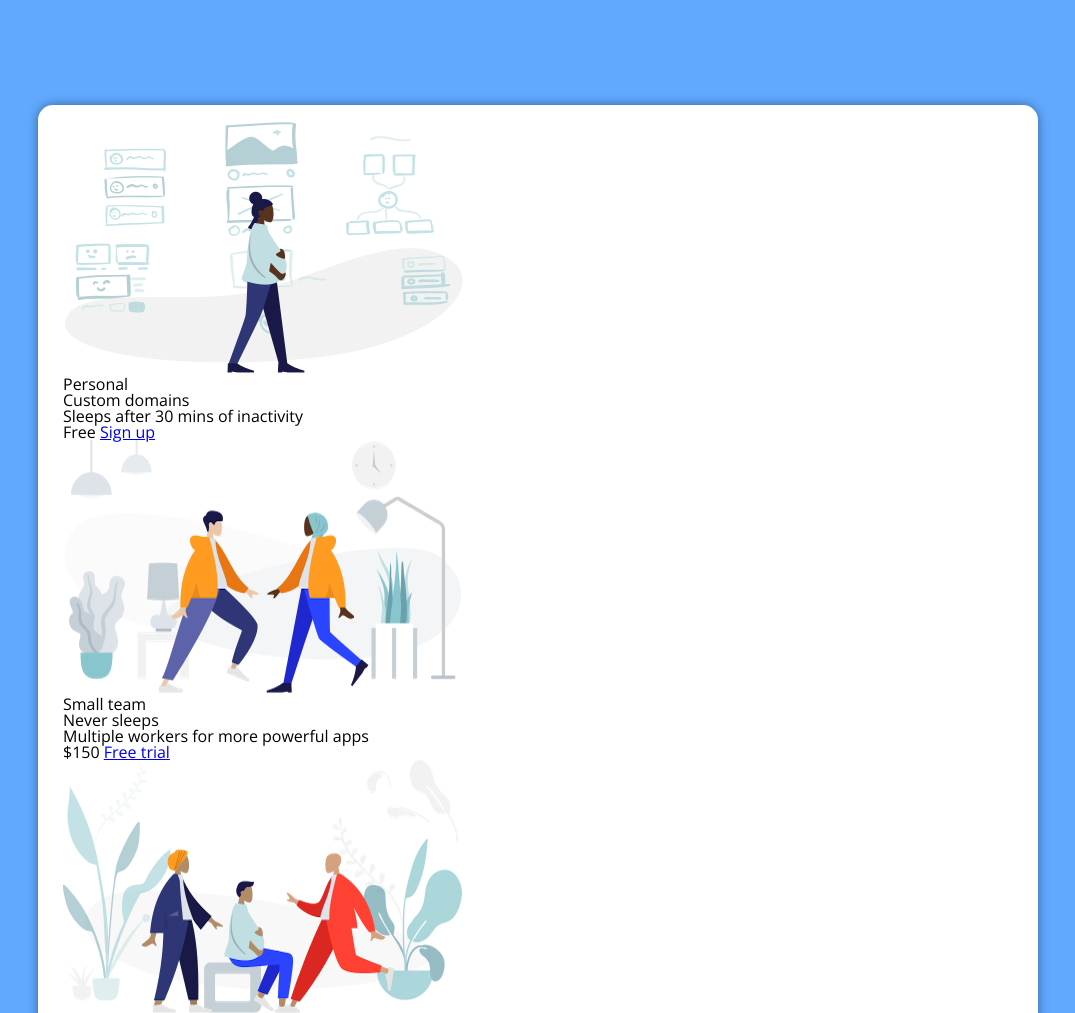
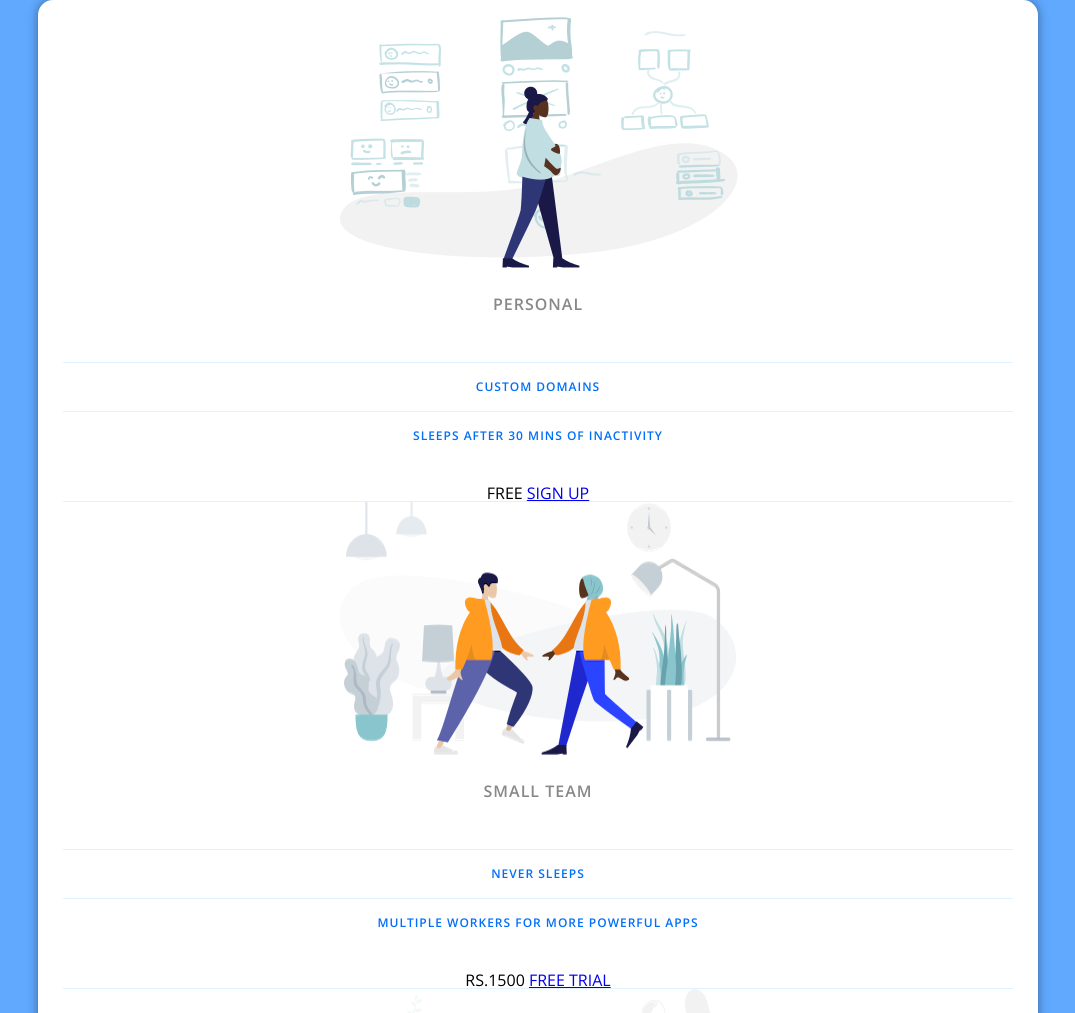
Before and after one commit to gaurav-shrestha/Price-Tiers, a plain HTML site: page index.html in a window 1280 px wide. Shown: the top 1013 px of the page, without its empty margins (102-1177 px from the left). Drawn offline with nearby package versions, Linux system fonts and the light colour scheme.

Commit message:
UI improved

```diff
--- a/css/style.css
+++ b/css/style.css
@@ -10,7 +10,7 @@ body {
   display: flex;
   justify-content: center;
   align-items: center;
-  min-height: 150vh;
+  min-height: 100vh;
 }
 
 .panel {
@@ -20,4 +20,40 @@ body {
   border-radius: 15px;
   padding: 15px 25px;
   box-shadow: 0px 0px 11px 0px rgba(0, 0, 0, 0.4);
+  display: flex;
+  flex-direction: column;
+  text-align: center;
+  text-transform: uppercase;
 }
+
+.pricing-plan{
+  border-bottom: 1.5px solid #e1f1ff;
+}
+.pricing-plan:last-child{
+  border-bottom: none;
+}
+
+.pricing-img{
+  margin-bottom: 25px;
+  max-width: 100%;
+}
+
+.pricing-header{
+  color:#888;
+  font-weight: 600;
+  letter-spacing: 1px;
+}
+
+.pricing-features{
+  margin: 50px 0 25px;
+  color: #016ff9;
+}
+
+.pricing-features-item{
+  font-weight: 600;
+  letter-spacing: 1px;
+  font-size: 12px;
+  line-height: 1.5;
+  padding: 15px 0;
+  border-top: 1px solid #e1f1ff;
+}
--- a/index.html
+++ b/index.html
@@ -11,7 +11,7 @@
 </head>
 
 <body>
-    <div class="panel pricing-table">
+    <div class="panel">
 
         <div class="pricing-plan">
             <img src="icons/icon1.png" alt="" class="pricing-img">
@@ -31,7 +31,7 @@
                 <li class="pricing-features-item">Never sleeps</li>
                 <li class="pricing-features-item">Multiple workers for more powerful apps</li>
             </ul>
-            <span class="pricing-price">$150</span>
+            <span class="pricing-price">Rs.1500</span>
             <a href="#/" class="pricing-button is-featured">Free trial</a>
         </div>
 
@@ -42,7 +42,7 @@
                 <li class="pricing-features-item">Dedicated</li>
                 <li class="pricing-features-item">Simple horizontal scalability</li>
             </ul>
-            <span class="pricing-price">$400</span>
+            <span class="pricing-price">Rs.4000</span>
             <a href="#/" class="pricing-button">Free trial</a>
         </div>
 
```
